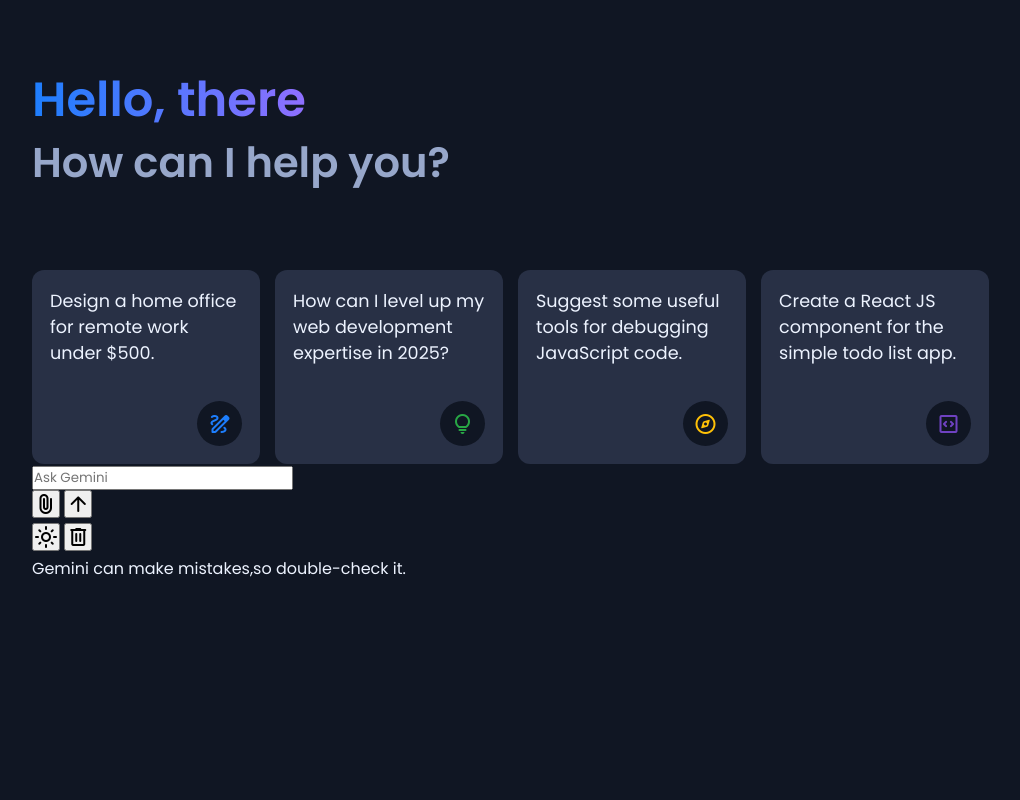
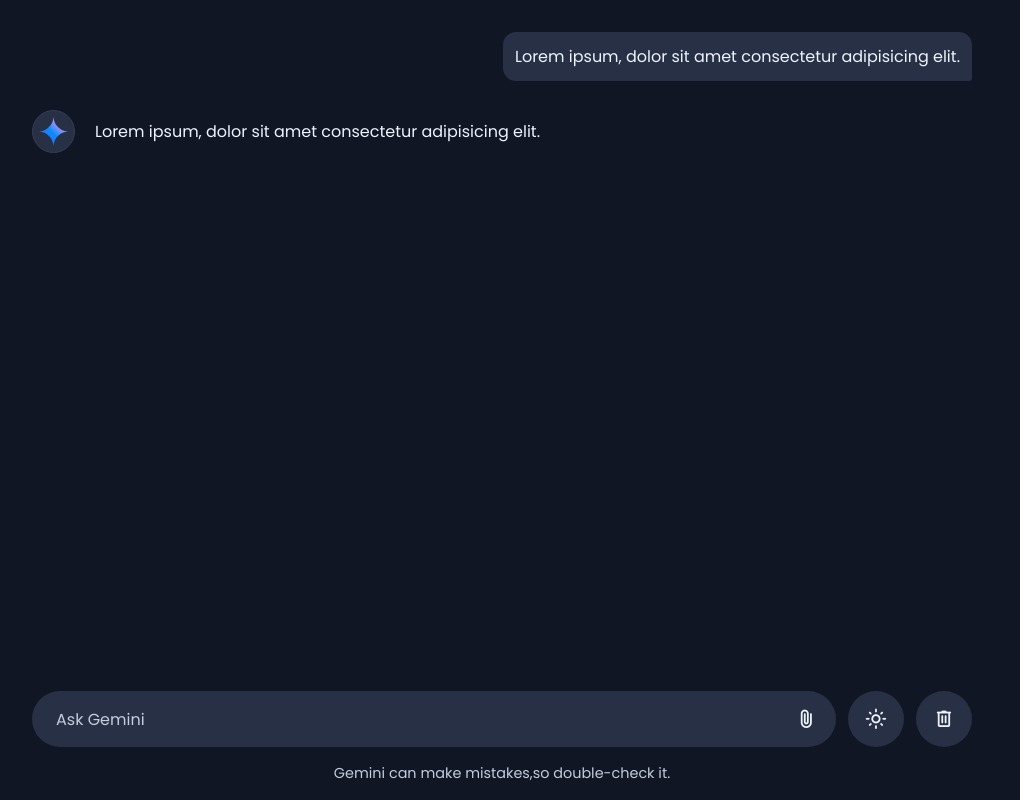
Before and after one commit to TanbinTanny5669/Gemini, a plain HTML site: page index.html in a window 1280 px wide. Shown: the whole page, without its empty margins (138-1158 px from the left). Drawn offline with nearby package versions, Linux system fonts and the light colour scheme.

Commit message:
frontend complete

```diff
--- a/index.html
+++ b/index.html
@@ -43,6 +43,21 @@
                     </li>
             </li>
           </ul>
+           <!-- chats container -->
+          <div class=" chats-container">
+            <div class="message user-message">
+                <p class="message-text">Lorem ipsum, dolor sit amet consectetur adipisicing elit.</p>
+            </div>
+
+
+
+            <div class="message bot-message">
+               <img src="./img/gemini-chatbot-logo.svg"  class="avatar">
+                <p class="message-text">Lorem ipsum, dolor sit amet consectetur adipisicing elit. </p>
+            </div>
+
+          </div>
+
           <!-- Prompt container -->
            <div class="prompt-container">
             <div class="prompt-wrapper">
@@ -63,6 +78,7 @@
             <p class="disclaimer-text">Gemini can make mistakes,so double-check it.</p>
            </div>
     </div>
+    <script src="script.js"></script>
 
 </body>
 </html>
--- a/styles.css
+++ b/styles.css
@@ -23,7 +23,7 @@
 .container{
     padding: 32px 0 60px;
 }
-.container :where(.app-header,.suggestions, .prompt-wrapper,.disclaimer-text){
+ .container :where(.app-header,.suggestions,.message, .prompt-wrapper,.disclaimer-text){
     margin: 0 auto;
     width: 100%;
     max-width: 980px;
@@ -59,6 +59,9 @@
     overflow-x: auto;
     scrollbar-width: none;
 
+}
+.container :is(.app-header, .suggestions){
+    display: none;
 }
 
 .suggestions .suggestions-item{
@@ -103,3 +106,127 @@
 .suggestions .suggestions-item:nth-child(4) span{
     color: #6f42c1;
 }
+/* chats container */
+ .container .chats-container{
+    display: flex;
+    gap: 20px;
+    flex-direction: column;
+}
+ .chats-container .message{
+    display: flex;
+    gap: 11px;
+    align-items: center;
+}
+.chats-container .bot-message .avatar{
+   height: 43px;
+   width: 43px;
+   flex-shrink: 0;
+   padding: 6px;
+   margin-right: -7px;
+   align-self: flex-start;
+    border-radius: 50%;
+    background: var(--secondary-color);
+    border: 1px solid var(--secondary-hover-color);
+}
+
+.chats-container .message .message-text{
+    padding: 3px 16px;
+    word-wrap: break-word;
+    white-space: pre-line;
+
+}
+.chats-container .bot-message{
+    margin: 9px auto;
+}
+.chats-container .user-message{
+    flex-direction: column;
+    align-items: flex-end;
+}
+.chats-container .user-message .message-text{
+    padding: 12px;
+    max-width: 75%;
+    border-radius: 13px 13px 3px 13px;
+    background: var(--secondary-color);
+
+}
+
+
+/* prompt-container */
+.prompt-container{
+    position: fixed;
+    bottom: 0;
+    left: 0;
+    width: 100%;
+    padding: 16px 0;
+    background: var(--primary-color);
+}
+.prompt-container :where(.prompt-wrapper,.prompt-form,.prompt-actions){
+    display: flex;
+    gap:12px;
+    height: 56px;
+    align-items: center;
+}
+.prompt-wrapper .prompt-form {
+width: 100%;
+height: 100%;
+border-radius: 130px;
+background: var(--secondary-color);
+}
+
+.prompt-form .prompt-input{
+   height: 100%;
+   width: 100%;
+   background: none;
+   outline: none;
+   border:none;
+   font-size: 1rem;
+   padding-left: 24px;
+   color: var(--text-color);
+}
+
+.prompt-form .prompt-input::placeholder{
+    color: var(--placeholder-color);
+}
+.prompt-wrapper button{
+    width: 56px;
+    height: 100%;
+    border: none;
+    cursor: pointer;
+    border-radius: 50%;
+    color: var(--text-color);
+    font-size: 1.4rem;
+    flex-shrink: 0;
+    background: var(--secondary-color);
+
+}
+
+.prompt-wrapper button:hover{
+background: var(--secondary-hover-color);
+}
+.prompt-form .prompt-actions {
+    gap: 5px;
+    margin-right: 7px;
+}
+
+.prompt-form .prompt-actions button{
+    height: 45px;
+    width: 45px;
+}
+.prompt-form #send-file-btn{
+    color:#fff;
+    display: none;
+    background: #1d7efd;
+}
+.prompt-form .prompt-input:valid ~ .prompt-actions #send-file-btn{
+    display: block;
+}
+.prompt-form #send-file-btn:hover{
+    background: #0264e4;
+}
+
+.prompt-container .disclaimer-text{
+    text-align: center;
+    font-size: 0.9rem;
+    padding: 16px 20px 0;
+    color: var(--placeholder-color);
+}
```
Also changed, not shown: img/gemini-chatbot-logo.svg (added), script.js (added).
